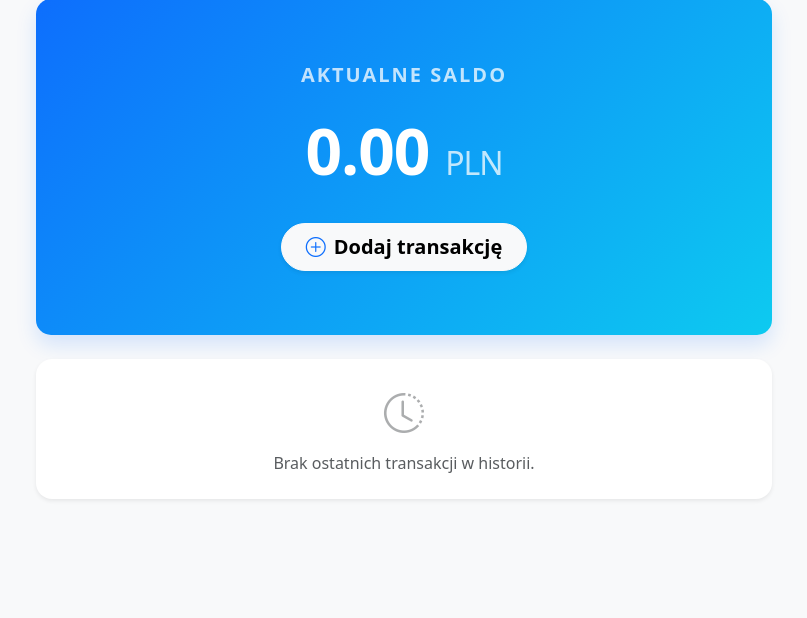
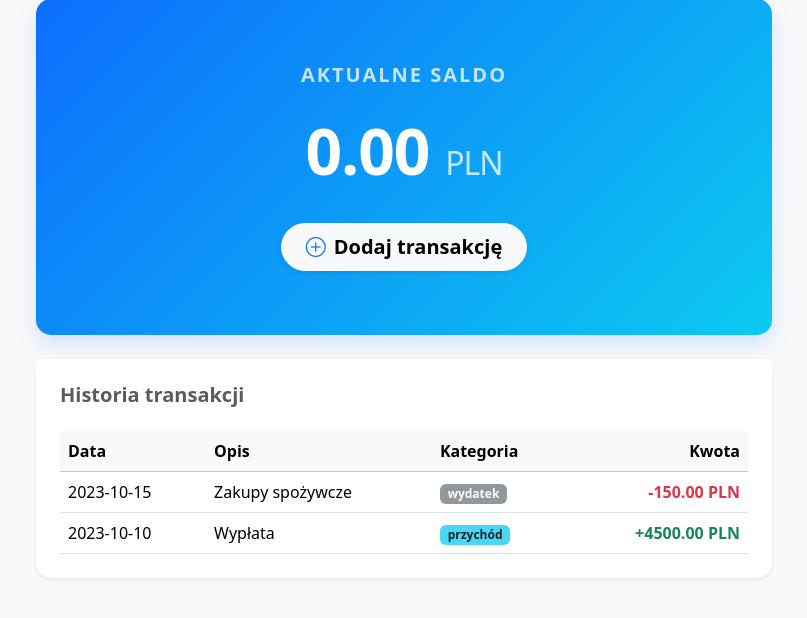
Before and after one commit to Elmeusz/SmartBudget, a Flask app: template templates/index.html in a window 1280 px wide. Shown: the part 105-723 px from the top of the page, without its empty margins (236-1043 px from the left). Run offline with Flask 3, Linux system fonts and the light colour scheme; the template is opened without the code that fills it, so the values that code supplies are empty.

Commit message:
Dodaj tabele historii do szablonu dashboardu

```diff
--- a/templates/index.html
+++ b/templates/index.html
@@ -49,11 +49,45 @@
                 </div>
             </div>
 
-            <!-- Placeholder na przyszłą listę transakcji -->
+            <!-- Tabela historii transakcji -->
             <div class="card border-0 shadow-sm rounded-4 mt-4">
-                <div class="card-body p-4 text-center text-muted">
-                    <i class="bi bi-clock-history fs-1 d-block mb-2 opacity-50"></i>
-                    Brak ostatnich transakcji w historii.
+                <div class="card-header bg-white border-bottom-0 pt-4 pb-0 px-4">
+                    <h5 class="fw-bold mb-0 text-muted">Historia transakcji</h5>
+                </div>
+                <div class="card-body p-4">
+                    <div class="table-responsive">
+                        <table class="table table-hover align-middle mb-0">
+                            <thead class="table-light text-muted">
+                                <tr>
+                                    <th scope="col" class="fw-semibold">Data</th>
+                                    <th scope="col" class="fw-semibold">Opis</th>
+                                    <th scope="col" class="fw-semibold">Kategoria</th>
+                                    <th scope="col" class="fw-semibold text-end">Kwota</th>
+                                </tr>
+                            </thead>
+                            <tbody>
+                                <!-- Przykładowy wiersz wydatku -->
+                                <tr>
+                                    <td>2023-10-15</td>
+                                    <td class="fw-medium">Zakupy spożywcze</td>
+                                    <td><span class="badge bg-secondary opacity-75">wydatek</span></td>
+                                    <td class="text-end text-danger fw-bold">-150.00 PLN</td>
+                                </tr>
+                                <!-- Przykładowy wiersz przychodu -->
+                                <tr>
+                                    <td>2023-10-10</td>
+                                    <td class="fw-medium">Wypłata</td>
+                                    <td><span class="badge bg-info bg-opacity-75 text-dark">przychód</span></td>
+                                    <td class="text-end text-success fw-bold">+4500.00 PLN</td>
+                                </tr>
+                                <!-- Wyświetlanie gdy brak transakcji (opcjonalnie do obsłużenia przez backend)
+                                <tr class="d-none">
+                                    <td colspan="4" class="text-center text-muted py-4">Brak ostatnich transakcji w historii.</td>
+                                </tr>
+                                -->
+                            </tbody>
+                        </table>
+                    </div>
                 </div>
             </div>
         </div>
```
